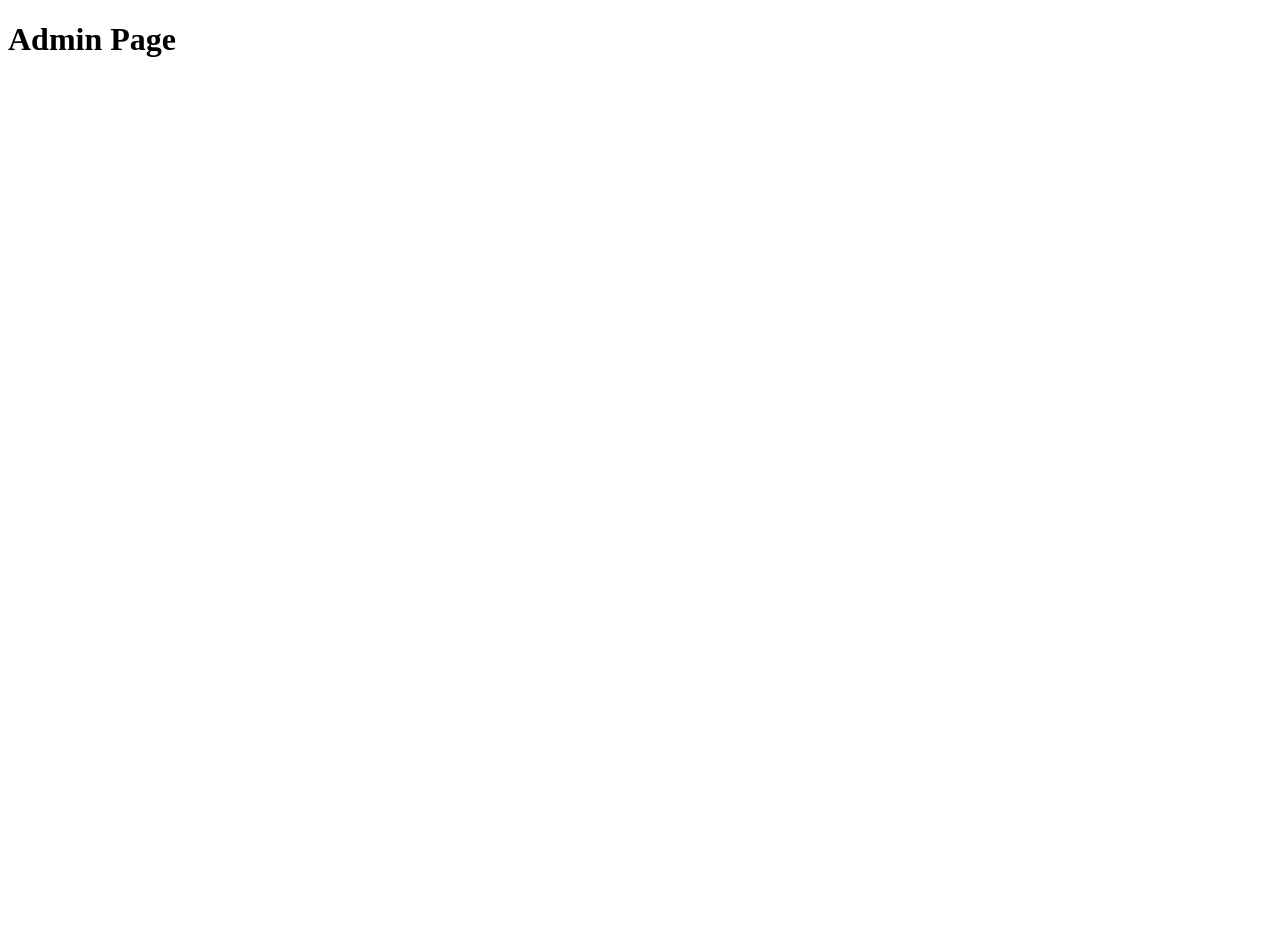
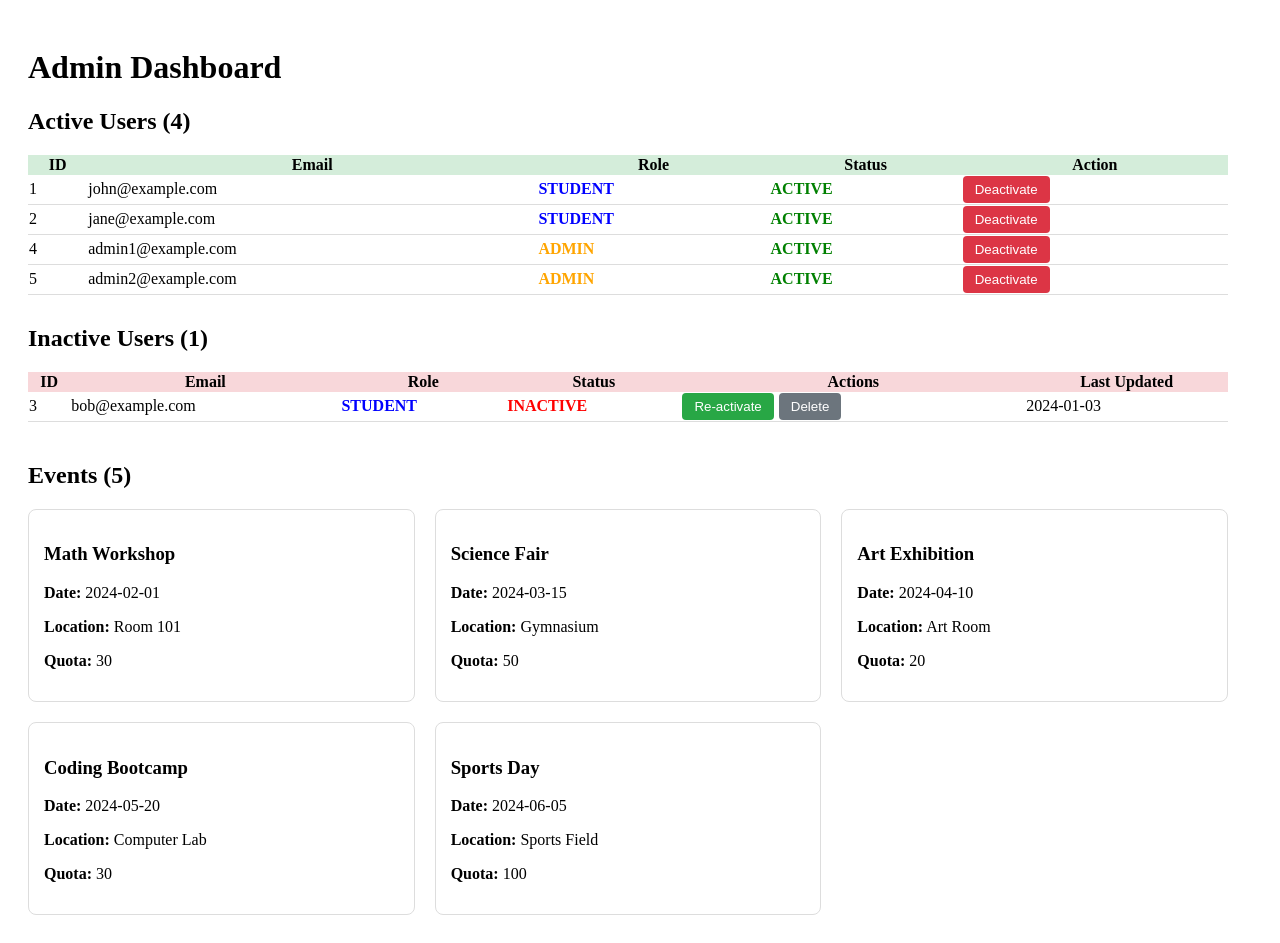
Before and after one commit to JanTheThird/event-registration-final-project, a React (Vite) app: page /admin in a window 1280 px wide. Before the commit the page ends 800 px from the top, so only its background shows below. Built offline with nearby package versions, Linux system fonts and the light colour scheme.

Commit message:
feat: implement admin dashboard with user management and event tracking.

```diff
--- a/src/App.tsx
+++ b/src/App.tsx
@@ -1,7 +1,7 @@
 import { BrowserRouter as Router, Routes, Route } from 'react-router-dom';
 import LandingPage from './pages/LandingPage';
-import { AdminPage } from './pages/admin/AdminPage';
-import { StudentPage } from './pages/student/StudentPage';
+import AdminPage from './pages/admin/AdminPage';
+import {StudentPage} from './pages/student/StudentPage';
 
 function App() {
   return (
--- a/src/pages/LandingPage.tsx
+++ b/src/pages/LandingPage.tsx
@@ -1,5 +1,5 @@
 import { useNavigate } from 'react-router-dom';
-import { AdminPage } from './admin/AdminPage';
+import  AdminPage  from './admin/AdminPage';
 import { StudentPage } from './student/StudentPage';
 
 function LandingPage() {
--- a/src/pages/admin/AdminPage.tsx
+++ b/src/pages/admin/AdminPage.tsx
@@ -1,7 +1,176 @@
-export function AdminPage() {
+// pages/admin/AdminPage.tsx
+import { useState, useEffect } from 'react';
+import { useDB } from '../../utils/localdb/db';
+import type { User, Event } from '../../utils/types/Index';
+
+export default function AdminPage() {
+  const db = useDB();
+  const [activeUsers, setActiveUsers] = useState<User[]>([]);
+  const [inactiveUsers, setInactiveUsers] = useState<User[]>([]);
+  const [events, setEvents] = useState<Event[]>([]);
+
+  useEffect(() => {
+    setActiveUsers(db.getUsers());
+    setInactiveUsers(db.getAllUsers().filter(u => u.status === 'inactive'));
+    setEvents(db.getEvents());
+  }, []);
+
+  const handleToggleStatus = (id: number) => {
+    db.toggleUserStatus(id);
+    // Refresh both lists
+    setActiveUsers(db.getUsers());
+    setInactiveUsers(db.getAllUsers().filter(u => u.status === 'inactive'));
+  };
+
+  const handleDeleteUser = (id: number) => {
+    if (confirm('Delete this inactive user?')) {
+      db.deleteInactiveUser(id);
+      setInactiveUsers(db.getAllUsers().filter(u => u.status === 'inactive'));
+    }
+  };
+
   return (
-    <div>
-      <h1>Admin Page</h1>
+    <div style={{ padding: '20px', maxWidth: '1200px' }}>
+      <h1>Admin Dashboard</h1>
+
+      {/* Active Users */}
+      <div style={{ marginBottom: '30px' }}>
+        <h2>Active Users ({activeUsers.length})</h2>
+        <table style={{ width: '100%', borderCollapse: 'collapse', marginBottom: '20px' }}>
+          <thead>
+            <tr style={{ background: '#d4edda' }}>
+              <th>ID</th>
+              <th>Email</th>
+              <th>Role</th>
+              <th>Status</th>
+              <th>Action</th>
+            </tr>
+          </thead>
+          <tbody>
+            {activeUsers.map((user) => (
+              <tr key={user.id} style={{ borderBottom: '1px solid #ddd' }}>
+                <td>{user.id}</td>
+                <td>{user.email}</td>
+                <td>
+                  <span style={{
+                    color: user.role === 'admin' ? 'orange' : 'blue',
+                    fontWeight: 'bold'
+                  }}>
+                    {user.role.toUpperCase()}
+                  </span>
+                </td>
+                <td>
+                  <span style={{ color: 'green', fontWeight: 'bold' }}>
+                    ACTIVE
+                  </span>
+                </td>
+                <td>
+                  <button
+                    onClick={() => handleToggleStatus(user.id)}
+                    style={{
+                      background: '#dc3545',
+                      color: 'white',
+                      border: 'none',
+                      padding: '6px 12px',
+                      borderRadius: '4px',
+                      cursor: 'pointer'
+                    }}
+                  >
+                    Deactivate
+                  </button>
+                </td>
+              </tr>
+            ))}
+          </tbody>
+        </table>
+      </div>
+
+      {/* Inactive Users */}
+      <div style={{ marginBottom: '40px' }}>
+        <h2>Inactive Users ({inactiveUsers.length})</h2>
+        <table style={{ width: '100%', borderCollapse: 'collapse' }}>
+          <thead>
+            <tr style={{ background: '#f8d7da' }}>
+              <th>ID</th>
+              <th>Email</th>
+              <th>Role</th>
+              <th>Status</th>
+              <th>Actions</th>
+              <th>Last Updated</th>
+            </tr>
+          </thead>
+          <tbody>
+            {inactiveUsers.map((user) => (
+              <tr key={user.id} style={{ borderBottom: '1px solid #ddd' }}>
+                <td>{user.id}</td>
+                <td>{user.email}</td>
+                <td>
+                  <span style={{
+                    color: user.role === 'admin' ? 'orange' : 'blue',
+                    fontWeight: 'bold'
+                  }}>
+                    {user.role.toUpperCase()}
+                  </span>
+                </td>
+                <td>
+                  <span style={{ color: 'red', fontWeight: 'bold' }}>
+                    INACTIVE
+                  </span>
+                </td>
+                <td>
+                  <button
+                    onClick={() => handleToggleStatus(user.id)}
+                    style={{
+                      background: '#28a745',
+                      color: 'white',
+                      border: 'none',
+                      padding: '6px 12px',
+                      marginRight: '5px',
+                      borderRadius: '4px',
+                      cursor: 'pointer'
+                    }}
+                  >
+                    Re-activate
+                  </button>
+                  <button
+                    onClick={() => handleDeleteUser(user.id)}
+                    style={{
+                      background: '#6c757d',
+                      color: 'white',
+                      border: 'none',
+                      padding: '6px 12px',
+                      borderRadius: '4px',
+                      cursor: 'pointer'
+                    }}
+                  >
+                    Delete
+                  </button>
+                </td>
+                <td>{user.lastUpdated}</td>
+              </tr>
+            ))}
+          </tbody>
+        </table>
+      </div>
+
+      {/* Events */}
+      <div>
+        <h2>Events ({events.length})</h2>
+        <div style={{ display: 'grid', gridTemplateColumns: 'repeat(auto-fill, minmax(300px, 1fr))', gap: '20px' }}>
+          {events.map((event) => (
+            <div key={event.id} style={{
+              border: '1px solid #ddd',
+              padding: '15px',
+              borderRadius: '8px'
+            }}>
+              <h3>{event.name}</h3>
+              <p><strong>Date:</strong> {event.date}</p>
+              <p><strong>Location:</strong> {event.location}</p>
+              <p><strong>Quota:</strong> {event.quota}</p>
+            </div>
+          ))}
+        </div>
+      </div>
     </div>
-  )
+  );
 }
--- a/src/utils/localdb/db.ts
+++ b/src/utils/localdb/db.ts
@@ -0,0 +1,58 @@
+// utils/database/db.ts
+import dbData from './database.json' with { type: 'json' };
+import type { Database, User, Event } from '../types/Index';
+
+let db: Database = { ...dbData as Database };
+
+export const useDB = () => {
+  // USERS - STATUS + DELETE ONLY
+  const getUsers = (): User[] => db.users.filter(u => u.status === 'active');
+  const getAllUsers = (): User[] => db.users; // Includes inactive
+  const findUser = (id: number): User | undefined =>
+    db.users.find(u => u.id === id);
+
+  // Toggle Status (Active ↔ Inactive)
+  const toggleUserStatus = (id: number): User | null => {
+    const user = findUser(id);
+    if (!user) return null;
+
+    user.status = user.status === 'active' ? 'inactive' : 'active';
+    user.lastUpdated = new Date().toISOString().split('T')[0];
+    saveDB();
+    return user;
+  };
+
+  // Delete User (Only inactive users)
+  const deleteInactiveUser = (id: number): boolean => {
+    const user = findUser(id);
+    if (!user || user.status === 'active') return false;
+
+    db.users = db.users.filter(u => u.id !== id);
+    saveDB();
+    return true;
+  };
+
+  // EVENTS
+  const getEvents = (): Event[] => db.events;
+  const findEvent = (id: number): Event | undefined =>
+    db.events.find(e => e.id === id);
+
+  const saveDB = (): void => {
+    console.log('🌍 DB Updated:', {
+      activeUsers: db.users.filter(u => u.status === 'active').length,
+      totalUsers: db.users.length,
+      events: db.events.length
+    });
+  };
+
+  return {
+    getUsers,        // Active users only
+    getAllUsers,     // All users (active + inactive)
+    findUser,
+    toggleUserStatus,
+    deleteInactiveUser,
+    getEvents,
+    findEvent,
+    saveDB
+  };
+};
```
